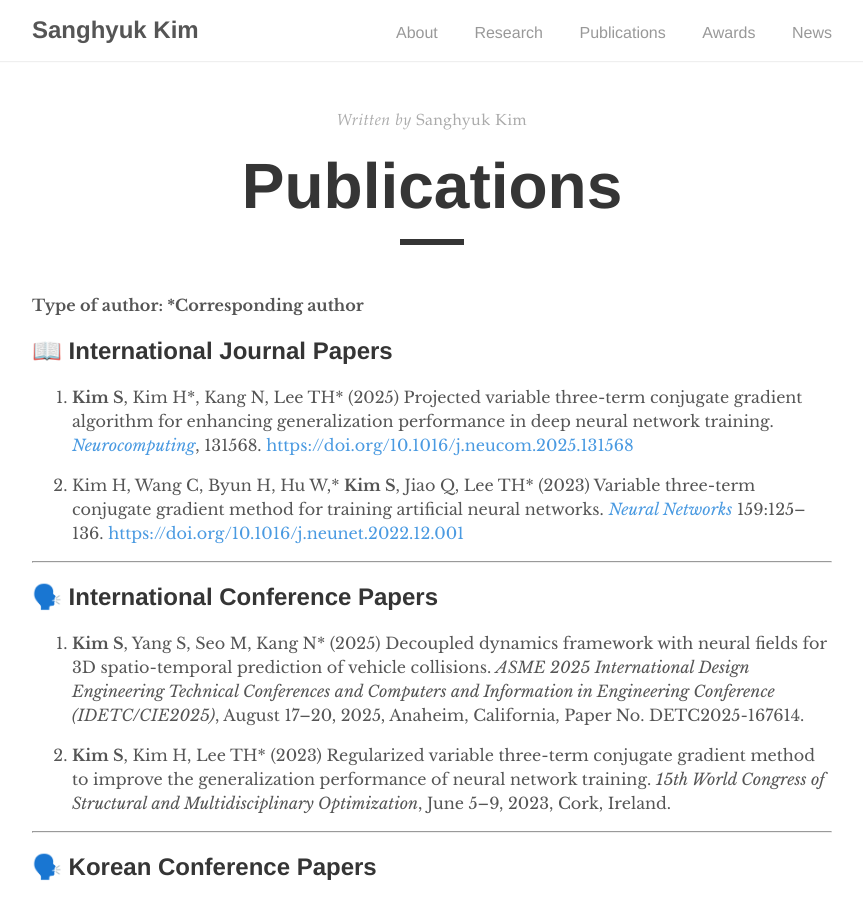
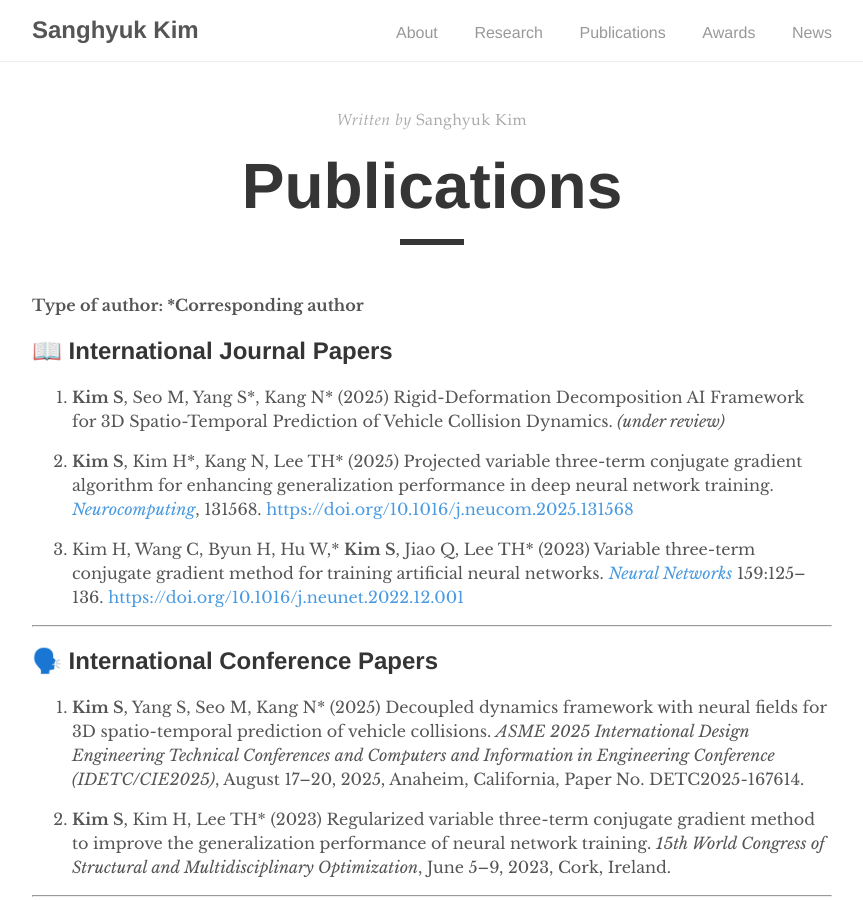
Before and after one commit to kim-sanghyuk/kim-sanghyuk.github.io, a Jekyll site: the page built from _pages/publications.md, in a window 1280 px wide and 900 px high. Shown: the whole window, without its empty margins (208-1071 px from the left). Built offline with Jekyll 4.4.1, drawn with Linux system fonts in a browser that asks for light colours.

Commit message:
Update publications.md

```diff
--- a/_pages/publications.md
+++ b/_pages/publications.md
@@ -10,9 +10,11 @@
 
 ## 📖 International Journal Papers
 
-1. **Kim S**, Kim H\*, Kang N, Lee TH\* (2025) Projected variable three-term conjugate gradient algorithm for enhancing generalization performance in deep neural network training. [_Neurocomputing_](https://www.sciencedirect.com/journal/neurocomputing), 131568. [https://doi.org/10.1016/j.neucom.2025.131568](https://doi.org/10.1016/j.neucom.2025.131568)
+1. **Kim S**, Seo M, Yang S\*, Kang N\* (2025) Rigid-Deformation Decomposition AI Framework for 3D Spatio-Temporal Prediction of Vehicle Collision Dynamics. *(under review)*
 
-2. Kim H, Wang C, Byun H, Hu W,\* **Kim S**, Jiao Q, Lee TH\* (2023) Variable three-term conjugate gradient method for training artificial neural networks. [_Neural Networks_](https://www.sciencedirect.com/journal/neural-networks) 159:125–136. [https://doi.org/10.1016/j.neunet.2022.12.001](https://doi.org/10.1016/j.neunet.2022.12.001)
+2. **Kim S**, Kim H\*, Kang N, Lee TH\* (2025) Projected variable three-term conjugate gradient algorithm for enhancing generalization performance in deep neural network training. [_Neurocomputing_](https://www.sciencedirect.com/journal/neurocomputing), 131568. [https://doi.org/10.1016/j.neucom.2025.131568](https://doi.org/10.1016/j.neucom.2025.131568)
+
+3. Kim H, Wang C, Byun H, Hu W,\* **Kim S**, Jiao Q, Lee TH\* (2023) Variable three-term conjugate gradient method for training artificial neural networks. [_Neural Networks_](https://www.sciencedirect.com/journal/neural-networks) 159:125–136. [https://doi.org/10.1016/j.neunet.2022.12.001](https://doi.org/10.1016/j.neunet.2022.12.001)
 
 ---
 
```
